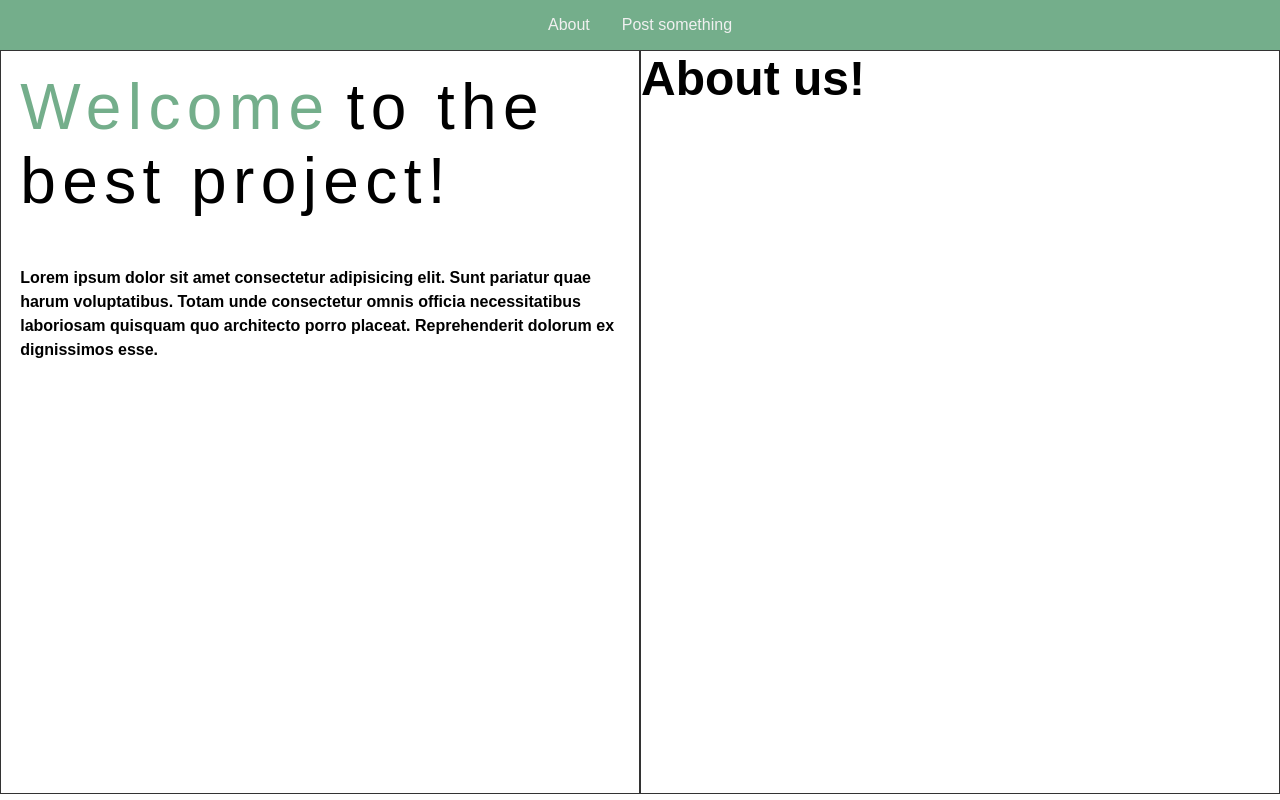
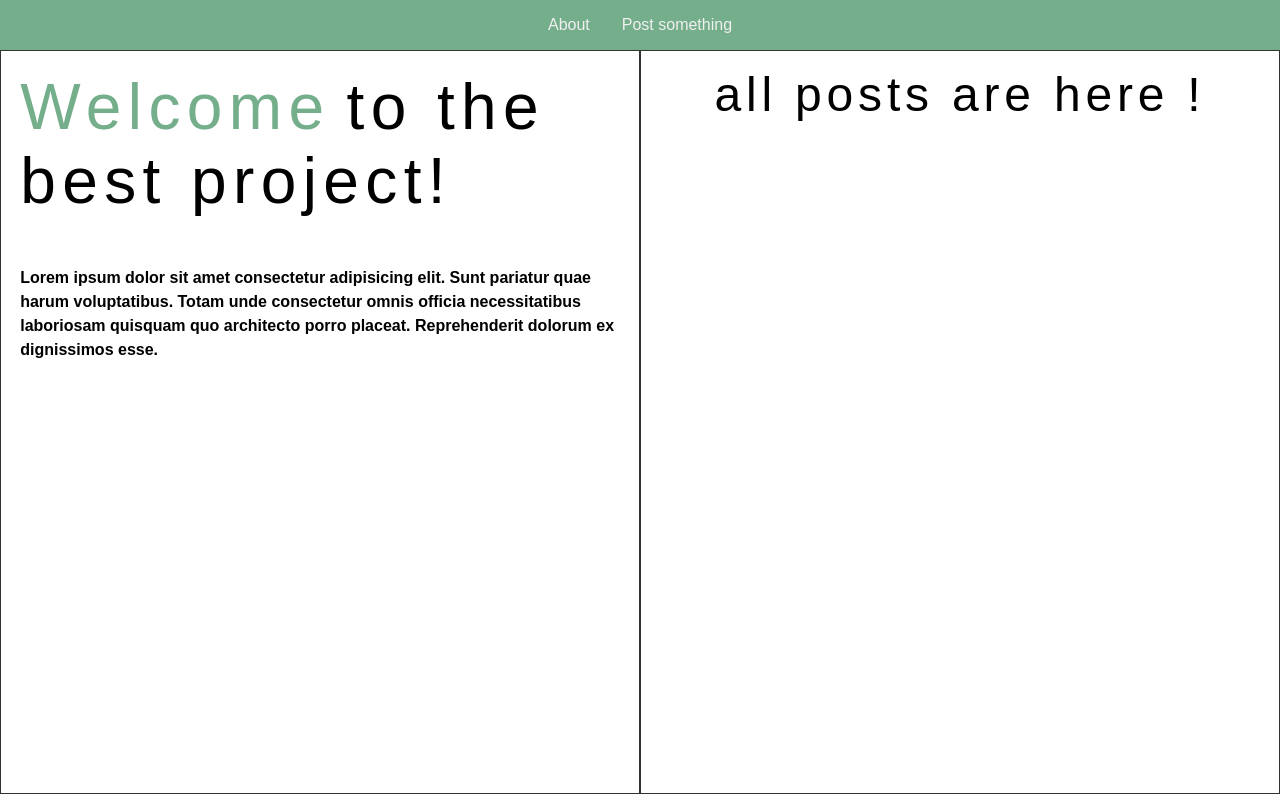
Before and after one commit to ReactRay/ServiceSeek, a React (Vite) app in the folder frontend/: page /about in a window 1280 px wide. Built offline with nearby package versions, Linux system fonts and the light colour scheme.

Commit message:
delete function front

```diff
--- a/frontend/src/components/About.tsx
+++ b/frontend/src/components/About.tsx
@@ -1,7 +1,21 @@
-
+import { usePostStore } from "../store/post.store";
 
 export function About() {
-    return <div>
-        <h2>About us!</h2>
+
+    const { posts, deletePost } = usePostStore()
+
+    return <div className="post-page">
+        <h2>all posts are here !</h2>
+        <ul>
+            {posts.map((post, index) => {
+                return (
+                    <li className="post-card" key={index}>
+                        <h4>{post.title}</h4>
+                        <p>{post.body}</p>
+                        <button onClick={() => deletePost(post._id)}>x</button>
+                    </li>
+                )
+            })}
+        </ul>
     </div>;
 }
--- a/frontend/src/components/FormPost.tsx
+++ b/frontend/src/components/FormPost.tsx
@@ -1,20 +1,37 @@
+import { useState } from "react";
+import { usePostStore } from "../store/post.store";
+export type post = {
+    title: string,
+    body: string
+}
+export function FormPost() {
 
 
-export function FormPost() {
-    return <div className="landing-page"><h2>
+    const [post, setPost] = useState<post>({ title: '', body: '' })
+
+    const { addPost } = usePostStore()
+
+    function handleChange(e: React.ChangeEvent<HTMLInputElement>): void {
+        setPost((prev) => {
+            return { ...prev, [e.target.name]: e.target.value }
+        })
+    }
+
+    function handleSubmit(e: React.FormEvent<HTMLFormElement>): void {
+        e.preventDefault()
+        addPost(post)
+        setPost({ title: '', body: '' })
+    }
+
+    return <div className="post-page"><h2>
         lets post something!</h2>
 
-        <form >
+        <form onSubmit={handleSubmit}>
             <div className="form-group">
-
-                <input type="text" placeholder="title" />
-
+                <input type="text" placeholder="title" name='title' value={post.title} onChange={handleChange} required />
             </div>
             <div className="form-group">
-
-
-                <input type="text" placeholder="body" />
-
+                <input type="text" placeholder="body" name='body' value={post.body} onChange={handleChange} required />
             </div>
 
             <button className="btn">Submit</button>
--- /dev/null
+++ b/frontend/src/store/post.store.ts
@@ -0,0 +1,26 @@
+import { create } from 'zustand'
+import { post } from '../components/FormPost'
+
+type actualPost = post & {
+    _id: string,
+}
+
+
+type store = {
+    posts: actualPost[],
+    addPost: (data: post) => void
+    deletePost: (id: string) => void
+}
+
+export const usePostStore = create<store>((set, get) => ({
+    posts: [],
+    addPost: (data) => {
+        const post: actualPost = { ...data, _id: Date.now().toString() }
+        set((state) => ({ posts: [post, ...state.posts] }))
+    },
+
+    deletePost: (id) => {
+        set((state) => ({ posts: state.posts.filter((item) => item._id !== id) }))
+    }
+
+}))
--- a/frontend/src/styles/_post-form.scss
+++ b/frontend/src/styles/_post-form.scss
@@ -1,9 +1,19 @@
 @use './globals' as *;
+.post-page {
+  height: 100%;
+  padding: 1rem;
 
+  h2 {
+    font-weight: 300;
+    text-align: center;
+    letter-spacing: 0.3rem;
+  }
+}
 form {
   display: flex;
   flex-direction: column;
   align-items: center;
+  gap: 0.5rem;
 
   button {
     text-align: center;
@@ -11,7 +21,7 @@ form {
   .form-group {
     display: flex;
     padding-block: 1rem;
-    width: 100%;
+    width: 70%;
     gap: 1rem;
     input {
       width: 100%;
--- /dev/null
+++ b/frontend/src/styles/_posts-page.scss
@@ -0,0 +1,40 @@
+@use './globals' as *;
+
+.post-page {
+  ul {
+    list-style: none;
+    display: flex;
+    padding: 1rem;
+    gap: 1rem;
+    flex-wrap: wrap;
+    align-items: flex-start;
+
+    .post-card {
+      display: flex;
+      flex-direction: column;
+      width: 30%;
+      gap: 1.2rem;
+      padding: 1rem 1rem;
+      position: relative;
+      border-radius: 0.4rem;
+      border: 1px solid #333;
+      box-shadow: 0 0.1rem 0.9rem rgba(#9f9b9b, 0.5);
+
+      h4 {
+        font-size: 0.9rem;
+      }
+      p {
+        overflow-y: auto;
+        height: 3rem;
+      }
+      button {
+        color: coral;
+        font-weight: 400;
+        font-size: 2rem;
+        position: absolute;
+        right: 5px;
+        top: 0;
+      }
+    }
+  }
+}
--- a/frontend/src/styles/index.scss
+++ b/frontend/src/styles/index.scss
@@ -3,6 +3,7 @@
 @use './layout';
 @use './Landing';
 @use './post-form';
+@use './posts-page';
 
 * {
   padding: 0;
```
